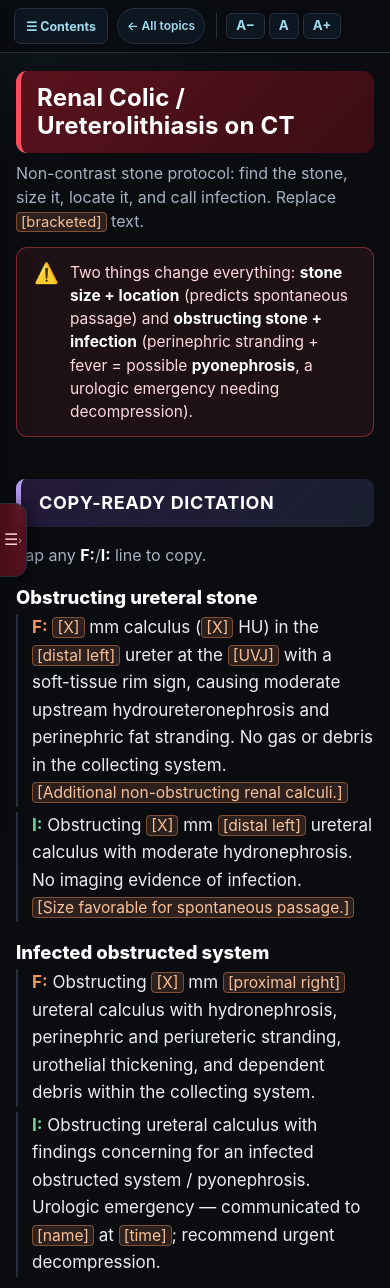
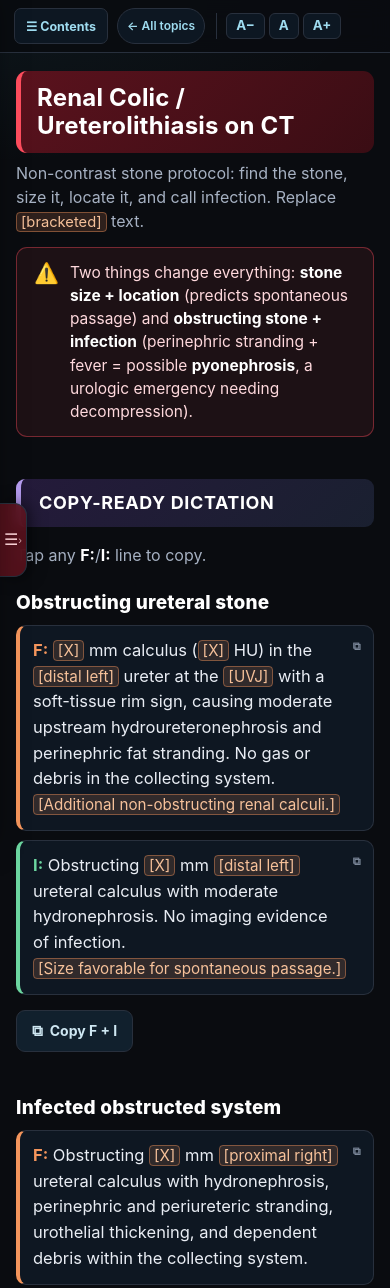
Before and after one commit to stephen-12345/er-ct-cheatsheets, a plain HTML site: page renal/renal-colic.html in a window 390 px wide. Shown: the top 1288 px of the page. Drawn offline with Linux system fonts and the light colour scheme.

Commit message:
Emphasize dictation lines + add "Copy F + I" button
- Dictation F:/I: lines are now larger, card-styled, clearly tappable with a
  visible "⧉ copy" affordance (tap still copies that line, prefix-stripped).
- Each dictation scenario gets a "Copy F + I" button that copies a paste-ready
  block (FINDINGS: … / IMPRESSION: …). Label adapts when only one is present.
- Lives in shared sheet.js/sheet.css, so it applies to all 286 sheets (generic
  + 18 bespoke). Mobile-tuned; copy affordances hidden in print.

Verified in a headless DOM: one button per scenario (1 generic, 3–6 per
deep-dive), no JS errors. sw.js bumped to v7.

Co-Authored-By: Claude Opus 4.8 (1M context) <noreply@anthropic.com>

```diff
--- a/assets/sheet.css
+++ b/assets/sheet.css
@@ -422,9 +422,29 @@ b{ color:#fff; }
 ul,ol{ margin:10px 0 14px 26px; }
 li{ margin:6px 0; }
 
-.dx{ margin:18px 0 4px; font-weight:800; color:#fff; font-size:18.5px; line-height:1.3; }
-.f,.i{ margin:5px 0; padding-left:14px; border-left:2px solid #25303e; }
+.dx{ margin:24px 0 9px; font-weight:800; color:#fff; font-size:19px; line-height:1.3; letter-spacing:.2px; }
+.f,.i{
+  position:relative; margin:9px 0; padding:14px 50px 14px 16px;
+  font-size:17.5px; line-height:1.56; color:var(--tx);
+  background:#0e1722; border:1px solid var(--bdr); border-left:4px solid var(--findings); border-radius:10px;
+  cursor:pointer; -webkit-tap-highlight-color:transparent; transition:border-color .12s, background .12s;
+}
+.i{ border-left-color:var(--impression); }
+.f:hover,.i:hover{ border-color:var(--teal); background:#101d29; }
+.f::after,.i::after{
+  content:"⧉ copy"; position:absolute; right:12px; top:12px;
+  font-size:11px; font-weight:700; letter-spacing:.3px; color:var(--tx3);
+}
+.f:hover::after,.i:hover::after{ color:var(--teal); }
 .f b{ color:var(--findings); } .i b{ color:var(--impression); }
+.copy-both{
+  display:inline-flex; align-items:center; gap:7px; margin:6px 0 20px; cursor:pointer;
+  border:1px solid var(--bdr); border-radius:9px; background:#11202d; color:#cfe7f2;
+  font:inherit; font-weight:700; font-size:14px; padding:9px 15px; -webkit-tap-highlight-color:transparent;
+}
+.copy-both:hover{ border-color:var(--teal); color:#fff; }
+.copy-both.copied{ border-color:var(--green); color:var(--green); background:rgba(95,211,154,0.12); }
+.copy-both .cb-ico{ font-size:15px; line-height:1; }
 
 .ph{
   background:var(--ph-bg); color:var(--ph-tx); border:1px solid var(--ph-bd);
@@ -552,6 +572,8 @@ body.toc-open .toc-handle{ opacity:0; visibility:hidden; }
   h1.sheet-h1{ font-size:24px; padding:13px 16px; }
   h2{ font-size:19px; } h2.group{ font-size:18px; }
   h1.sheet-h1,h2,h2.group,h3{ scroll-margin-top:calc(96px + env(safe-area-inset-top,0px)); }
+  .f,.i{ font-size:16.5px; padding:12px 34px 12px 13px; }
+  .f::after,.i::after{ content:"⧉"; }
 }
 
 /* ── print / PDF ── */
@@ -564,5 +586,8 @@ body.toc-open .toc-handle{ opacity:0; visibility:hidden; }
   h2,h2.group{ font-size:15px; break-after:avoid; }
   h3,.dx{ break-after:avoid; }
   .f,.i,.callout{ break-inside:avoid; }
+  .copy-both{ display:none !important; }
+  .f::after,.i::after{ display:none; }
+  .f,.i{ background:none; padding:5px 10px; font-size:12px; border:1px solid #d0d0d0; }
   table,tr{ break-inside:avoid; } table{ font-size:11.5px; }
 }
--- a/assets/sheet.js
+++ b/assets/sheet.js
@@ -183,6 +183,37 @@
     }
   });
 
+  // ---- "Copy F + I" button per dictation scenario ----
+  function clean(node, label) { return node.textContent.replace(/^\s*[FI]:\s*/, '').replace(/\s+/g, ' ').trim(); }
+  [].forEach.call(content.querySelectorAll('.dx'), function (dx) {
+    var f = null, i = null, last = null, node = dx.nextElementSibling;
+    while (node && !node.classList.contains('dx') && node.tagName !== 'H2' && node.tagName !== 'H3') {
+      if (node.classList.contains('f')) { f = node; last = node; }
+      else if (node.classList.contains('i')) { i = node; last = node; }
+      node = node.nextElementSibling;
+    }
+    if (!f && !i) return;
+    var btn = document.createElement('button');
+    btn.type = 'button';
+    btn.className = 'copy-both';
+    var label = (f && i) ? 'Copy F + I' : f ? 'Copy findings' : 'Copy impression';
+    btn.innerHTML = '<span class="cb-ico">⧉</span> ' + label;
+    btn.addEventListener('click', function () {
+      var parts = [];
+      if (f) parts.push('FINDINGS:\n' + clean(f));
+      if (i) parts.push('IMPRESSION:\n' + clean(i));
+      var txt = parts.join('\n\n');
+      if (navigator.clipboard && navigator.clipboard.writeText) {
+        navigator.clipboard.writeText(txt).then(function () {
+          btn.classList.add('copied');
+          btn.innerHTML = '<span class="cb-ico">✓</span> Copied';
+          setTimeout(function () { btn.classList.remove('copied'); btn.innerHTML = '<span class="cb-ico">⧉</span> ' + label; }, 1200);
+        }).catch(function () {});
+      }
+    });
+    (last || dx).insertAdjacentElement('afterend', btn);
+  });
+
   // ---- service worker ----
   if ('serviceWorker' in navigator) {
     window.addEventListener('load', function () {
--- a/sw.js
+++ b/sw.js
@@ -2,7 +2,7 @@
    - HTML / page navigations  -> NETWORK-FIRST (fresh when online, cached when offline)
    - Other assets (CSS/JS/icons) -> CACHE-FIRST with runtime caching
    Bump CACHE on each meaningful change to purge old caches. */
-const CACHE = 'er-ct-v6';
+const CACHE = 'er-ct-v7';
 
 const SHELL = [
   './',
```
